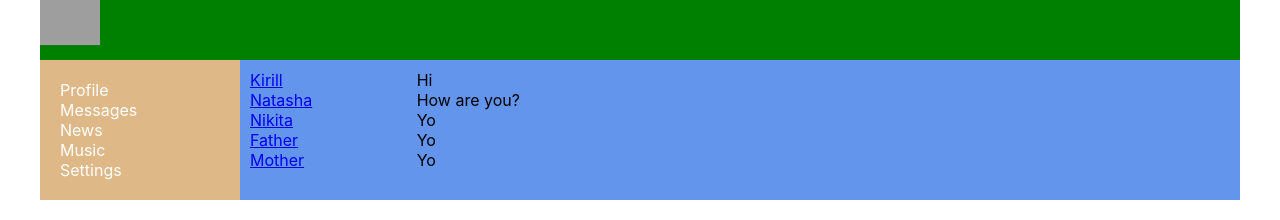
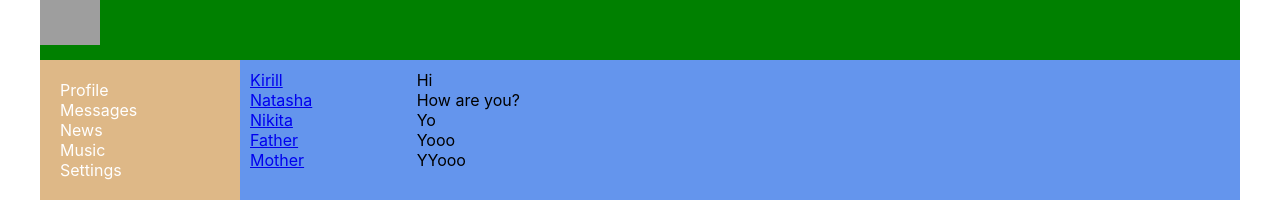
Before and after one commit to KirillHtml5/SocialNetwork, a React (Create React App) app: page /dialogs in a window 1280 px wide. Shown: the top 220 px of the page. Built offline with nearby package versions, Linux system fonts and the light colour scheme; grey boxes are pictures that could not be loaded.

Commit message:
add (24)

```diff
--- a/src/App.tsx
+++ b/src/App.tsx
@@ -17,7 +17,7 @@ function App() {
             <Nav/>
             <div className='app-wrapper-content'>
                 <Routes>
-                    <Route path='/dialogs/*' element={<Dialogs/>}/>
+                    <Route path='/dialogs' element={<Dialogs/>}/>
                     <Route path='/profile' element={<Profile/>}/>
                     <Route path='/news' element={<News/>}/>
                     <Route path='/music' element={<Music/>}/>
--- a/src/components/Dialogs/Dialogs.tsx
+++ b/src/components/Dialogs/Dialogs.tsx
@@ -4,21 +4,37 @@ import Dialog from "./Dialog";
 import Message from "./Message";
 
 export const Dialogs = () => {
+    let dialogsData = [
+        {id: "1", name: "Kirill"},
+        {id: "2", name: "Natasha"},
+        {id: "3", name: "Nikita"},
+        {id: "4", name: "Father"},
+        {id: "5", name: "Mother"}
+    ]
+    let messagesData = [
+        {id: "1", mes: "Hi"},
+        {id: "2", mes: "How are you?"},
+        {id: "3", mes: "Yo"},
+        {id: "4", mes: "Yooo"},
+        {id: "5", mes: "YYooo"}
+    ]
     return (
         <div className={s.dialogs}>
             <div className={s.dialogsItems}>
-                <Dialog name={"Kirill"} id={"1"}/>
-                <Dialog name={"Natasha"} id={"2"}/>
-                <Dialog name={"Nikita"} id={"3"}/>
-                <Dialog name={"Father"} id={"4"}/>
-                <Dialog name={"Mother"} id={"5"}/>
+                <Dialog name={dialogsData[0].name} id={dialogsData[0].id}/>
+                <Dialog name={dialogsData[1].name} id={dialogsData[1].id}/>
+                <Dialog name={dialogsData[2].name} id={dialogsData[2].id}/>
+                <Dialog name={dialogsData[3].name} id={dialogsData[3].id}/>
+                <Dialog name={dialogsData[4].name} id={dialogsData[4].id}/>
+
             </div>
             <div className={s.messages}>
-                <Message message={"Hi"}/>
-                <Message message={"How are you?"}/>
-                <Message message={"Yo"}/>
-                <Message message={"Yo"}/>
-                <Message message={"Yo"}/>
+                <Message message={messagesData[0].mes} id={messagesData[0].id}/>
+                <Message message={messagesData[1].mes} id={messagesData[1].id}/>
+                <Message message={messagesData[2].mes} id={messagesData[2].id}/>
+                <Message message={messagesData[3].mes} id={messagesData[3].id}/>
+                <Message message={messagesData[4].mes} id={messagesData[4].id}/>
+
             </div>
 
         </div>
--- a/src/components/Dialogs/Message.tsx
+++ b/src/components/Dialogs/Message.tsx
@@ -1,7 +1,9 @@
 import React from 'react';
 import s from "./Dialogs.module.css";
 
+
 export type MessagePropsType = {
+    id: string
     message: string
 }
 const Message = (props: MessagePropsType) => {
--- a/src/components/Profile/MyPosts/MyPosts.tsx
+++ b/src/components/Profile/MyPosts/MyPosts.tsx
@@ -1,9 +1,13 @@
 import React from 'react';
-import c from './MyPosts.module.css';
 import Post from "./Post/Post";
 import s from "./MyPosts.module.css"
 
 const MyPosts = () => {
+    let postData = [
+        {id: "1", message: "Hi, my name Kirill", likeCount: "15"},
+        {id: "2", message: "I am 24", likeCount: "20"}
+
+    ]
     return (
         <div className={s.postBlock}>
             <div>
@@ -19,8 +23,9 @@ const MyPosts = () => {
 
             </div>
             <div className={s.postsBlock}>
-                <Post message='Hi, my name Kirill' likecount='15'/>
-                <Post message='I am 24' likecount='20'/>
+                <Post message={postData[0].message} likecount={postData[0].likeCount}/>
+                <Post message={postData[1].message} likecount={postData[1].likeCount}/>
+
 
             </div>
         </div>
```
